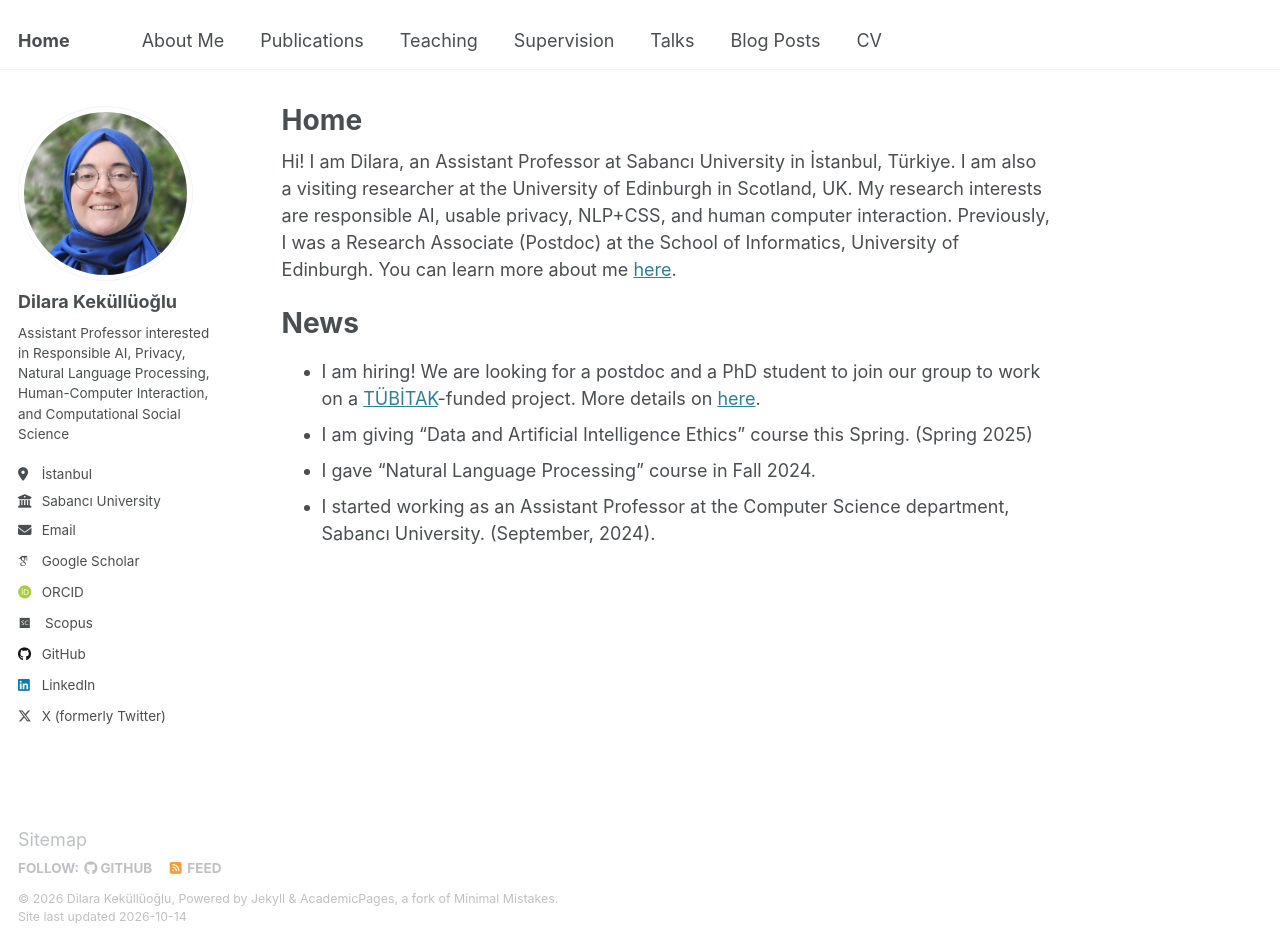
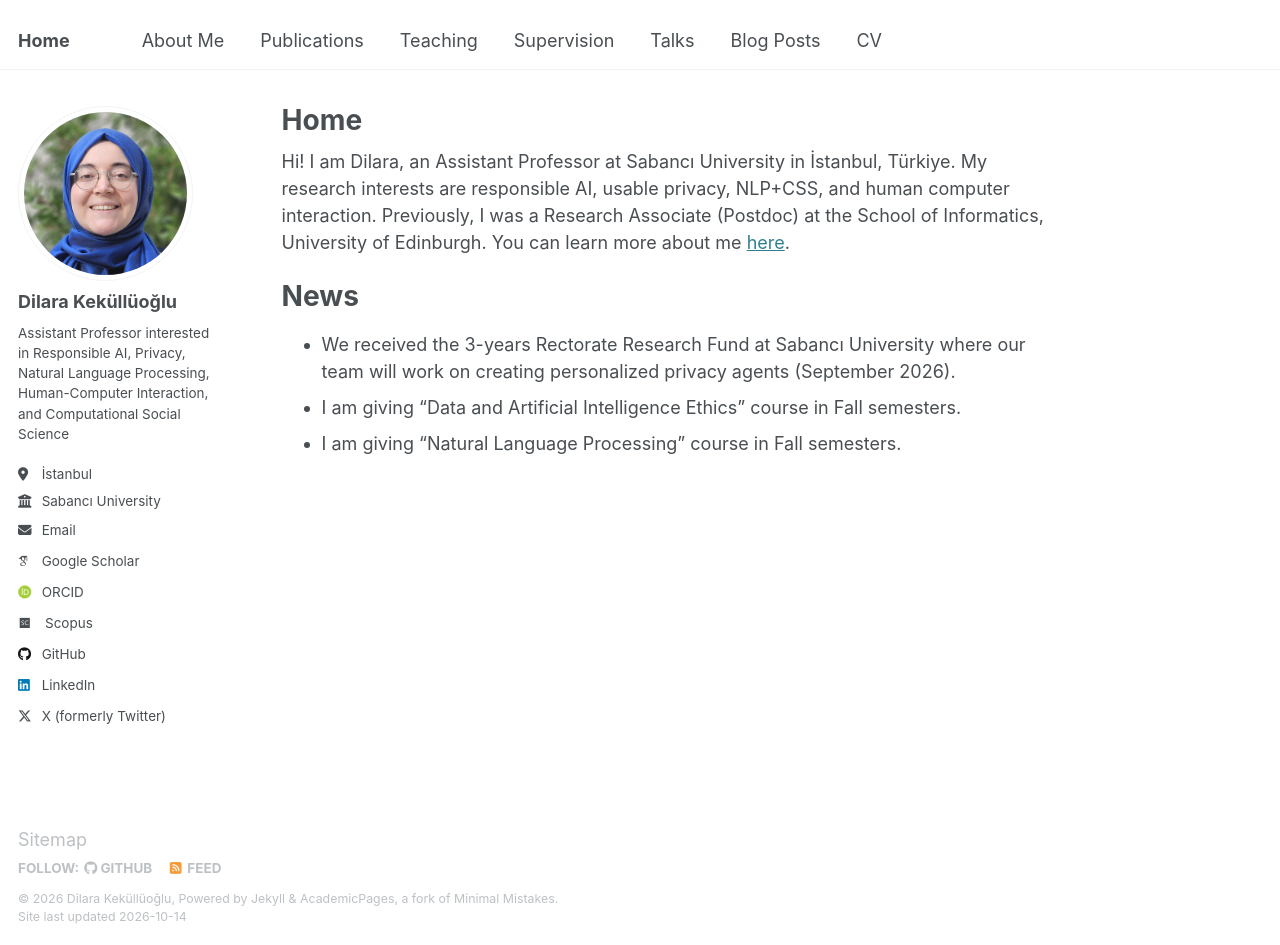
Before and after one commit to dilarakkl/dilarakkl.github.io, a Jekyll site: the page built from _pages/home.md, in a window 1280 px wide and 945 px high. Built offline with Jekyll 4.4.1, drawn with Linux system fonts in a browser that asks for light colours; some web fonts are replaced.

Commit message:
Update home.md

```diff
--- a/_pages/home.md
+++ b/_pages/home.md
@@ -4,15 +4,13 @@ title: "Home"
 author_profile: true
 ---
 
-Hi! I am Dilara, an Assistant Professor at Sabancı University in İstanbul, Türkiye. I am also a visiting researcher at the University of Edinburgh in Scotland, UK. My research interests are responsible AI, usable privacy, NLP+CSS, and human computer interaction.
+Hi! I am Dilara, an Assistant Professor at Sabancı University in İstanbul, Türkiye. My research interests are responsible AI, usable privacy, NLP+CSS, and human computer interaction.
 Previously, I was a Research Associate (Postdoc) at the School of Informatics, University of Edinburgh. You can learn more about me [here](https://dilarakkl.github.io/about).
 
 
 
 News
 ======
-
-* I am hiring! We are looking for a postdoc and a PhD student to join our group to work on a [TÜBİTAK](https://tubitak.gov.tr/en)-funded project. More details on [here](https://dilarakkl.github.io/posts/2025-02-19-hiring).
-* I am giving "Data and Artificial Intelligence Ethics" course this Spring. (Spring 2025)
-* I gave "Natural Language Processing" course in Fall 2024.
-* I started working as an Assistant Professor at the Computer Science department, Sabancı University. (September, 2024).
+* We received the 3-years Rectorate Research Fund at Sabancı University where our team will work on creating personalized privacy agents (September 2026).
+* I am giving "Data and Artificial Intelligence Ethics" course in Fall semesters.
+* I am giving "Natural Language Processing" course in Fall semesters.
```
